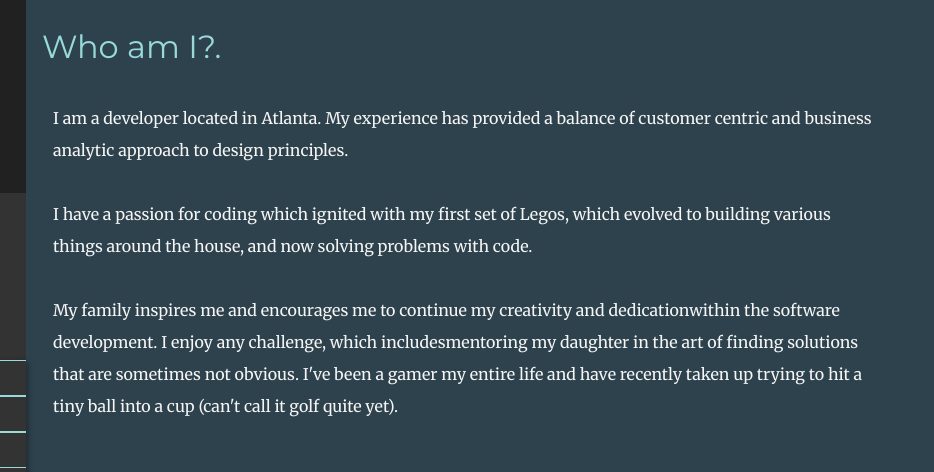
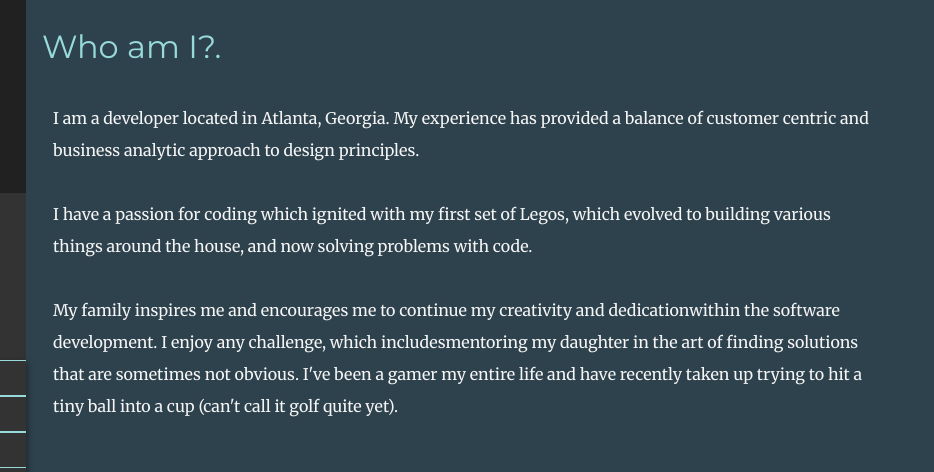
Before and after one commit to CarbonCallous/Learn2Code, a plain HTML site: page Web Dev/Portfolio/about.html in a window 1280 px wide. Shown: the top 472 px of the page, 134-1068 px from the left. Drawn offline with Linux system fonts and the light colour scheme.

Commit message:
added state

```diff
--- a/Web Dev/Portfolio/about.html
+++ b/Web Dev/Portfolio/about.html
@@ -50,7 +50,7 @@
       <div class="profile">
         <h2>Who am I?.</h2>
         <p class="intro">
-          I am a developer located in Atlanta. My experience has provided a
+          I am a developer located in Atlanta, Georgia. My experience has provided a
           balance of customer centric and business analytic approach to design
           principles. <br /><br />
           I have a passion for coding  which ignited with my first set of Legos, which evolved to building various things around the house, and now solving problems with code.
```
Also changed, not shown: Web Dev/Portfolio/index.html (+1 -1 lines).
